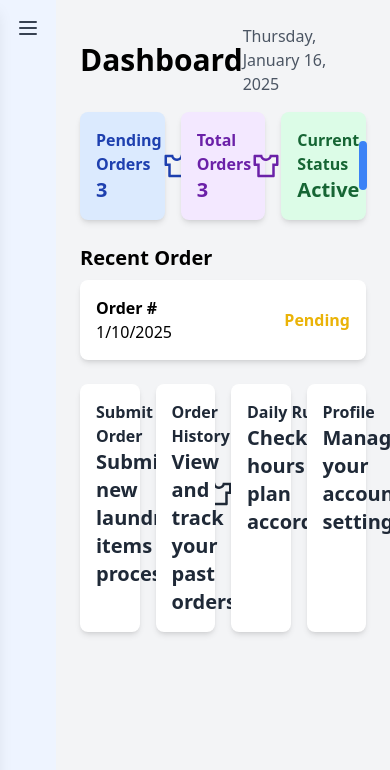
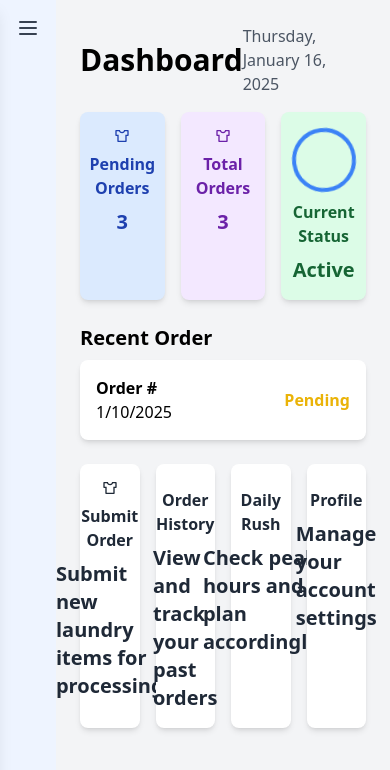
Before and after one commit to codinggita/laundry_buddy, a React (Vite) app in the folder Frontend/: page /userdashboard in a window 390 px wide. Shown: the top 770 px of the page. Built offline with nearby package versions, Linux system fonts and the light colour scheme.

Commit message:
Create reusable card component with responsive style

```diff
--- a/Frontend/src/Component/User/Card.jsx
+++ b/Frontend/src/Component/User/Card.jsx
@@ -2,14 +2,17 @@
 
 const Card = ({ title, value, icon, bgColor, textColor }) => {
   return (
-    <div className={`p-4 rounded-lg shadow-md ${bgColor} ${textColor}`}>
-      <div className="flex items-center justify-between">
-        <div>
-          <h4 className="text-base items-center font-semibold">{title}</h4>
-          <p className="text-xl font-bold">{value}</p>
-        </div>
-        <div className="text-3xl">{icon}</div>
+    <div className={`p-4 rounded-lg  shadow-md ${bgColor} ${textColor} flex flex-col items-center`}>
+      {/* Icon at the top */}
+      <div className="flex justify-center mb-2">
+        {icon}
       </div>
+
+      {/* Title in the center */}
+      <h4 className="text-base font-semibold text-center mb-2">{title}</h4>
+
+      {/* Value at the bottom */}
+      <p className="text-xl font-bold">{value}</p>
     </div>
   );
 };
```
